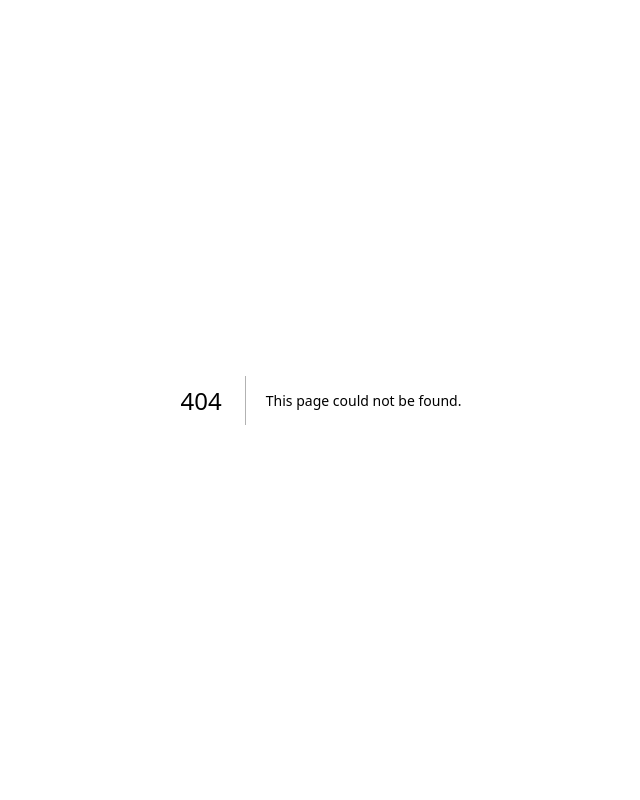
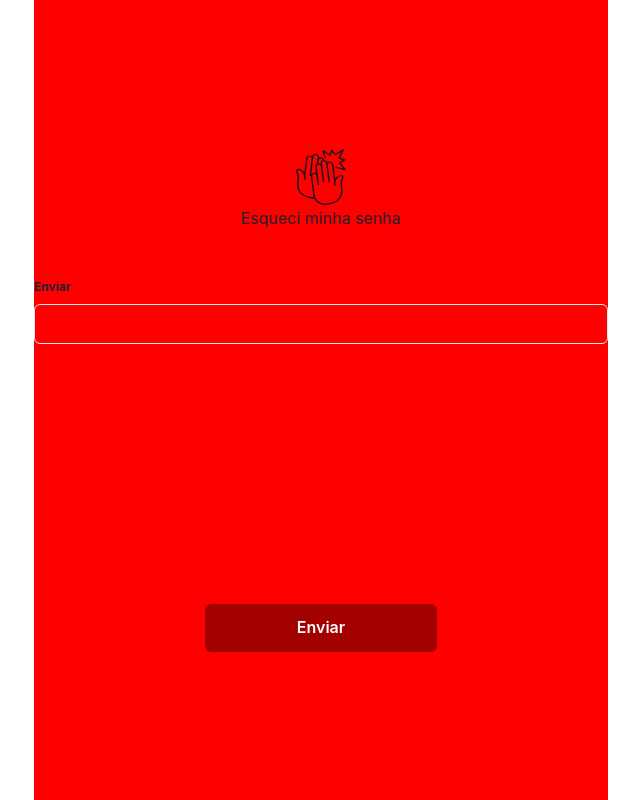
Before and after one commit to ajudai-II/client, a Next.js app: page /forgot_password in a window 1280 px wide. Before the commit this address had no page. Shown: the whole page, without its empty margins (319-959 px from the left). Built offline with nearby package versions, Linux system fonts and the light colour scheme.

Commit message:
feat: delete_account screen

```diff
--- /dev/null
+++ b/src/pages/forgot_password/index.tsx
@@ -0,0 +1,32 @@
+import { Box, Button, Container, FormControl, FormLabel, Image, Input } from "@chakra-ui/react";
+import React from "react";
+
+const forgot_password = () => {
+  return (
+    <Container>
+      <Box display={"flex"} justifyContent={"center"} alignItems={"center"} flexDirection={"column"} w={"100%"} h={"100vh"} background={"red"}>
+        <Image src={"/icons/icon-mobile.svg"} alt={"logo do ajudai"} width={50} height={58} />
+        <h1>Esqueci minha senha</h1>
+        <FormControl paddingTop={"3rem"}>
+          <FormLabel fontWeight={700} fontSize={"0.75rem"}>
+            Enviar
+          </FormLabel>
+          <Input type="text" />
+        </FormControl>
+
+        <Button
+          w={"14.5rem"}
+          h={"3rem"}
+          marginTop="16.25rem" // Empurra o botão para a parte inferior
+          colorScheme="blackAlpha"
+          size="md"
+          type="submit"
+        >
+          Enviar
+        </Button>
+      </Box>
+    </Container>
+  );
+};
+
+export default forgot_password;
--- a/src/pages/login/index.tsx
+++ b/src/pages/login/index.tsx
@@ -46,7 +46,7 @@ const Login = () => {
             Login
           </Button>
           <Box display={"flex"} justifyContent={"center"} marginTop={"48px"}>
-            <span style={{ textAlign: "center" }}>Não tem uma conta? </span>
+            <span style={{ textAlign: "center" }}>Não tem uma conta?&nbsp; </span>
             <Link href="../register/index">
               <span style={{ textDecoration: "underline", fontWeight: 700 }}>Crie uma</span>
             </Link>
```
Also changed, not shown: src/pages/delete_account/index.tsx (added, +32 -0 lines), src/pages/my_profile/index.tsx (+17 -11 lines), src/pages/register/index.tsx (+12 -63 lines), public/icons/sad-icon.svg (added).
